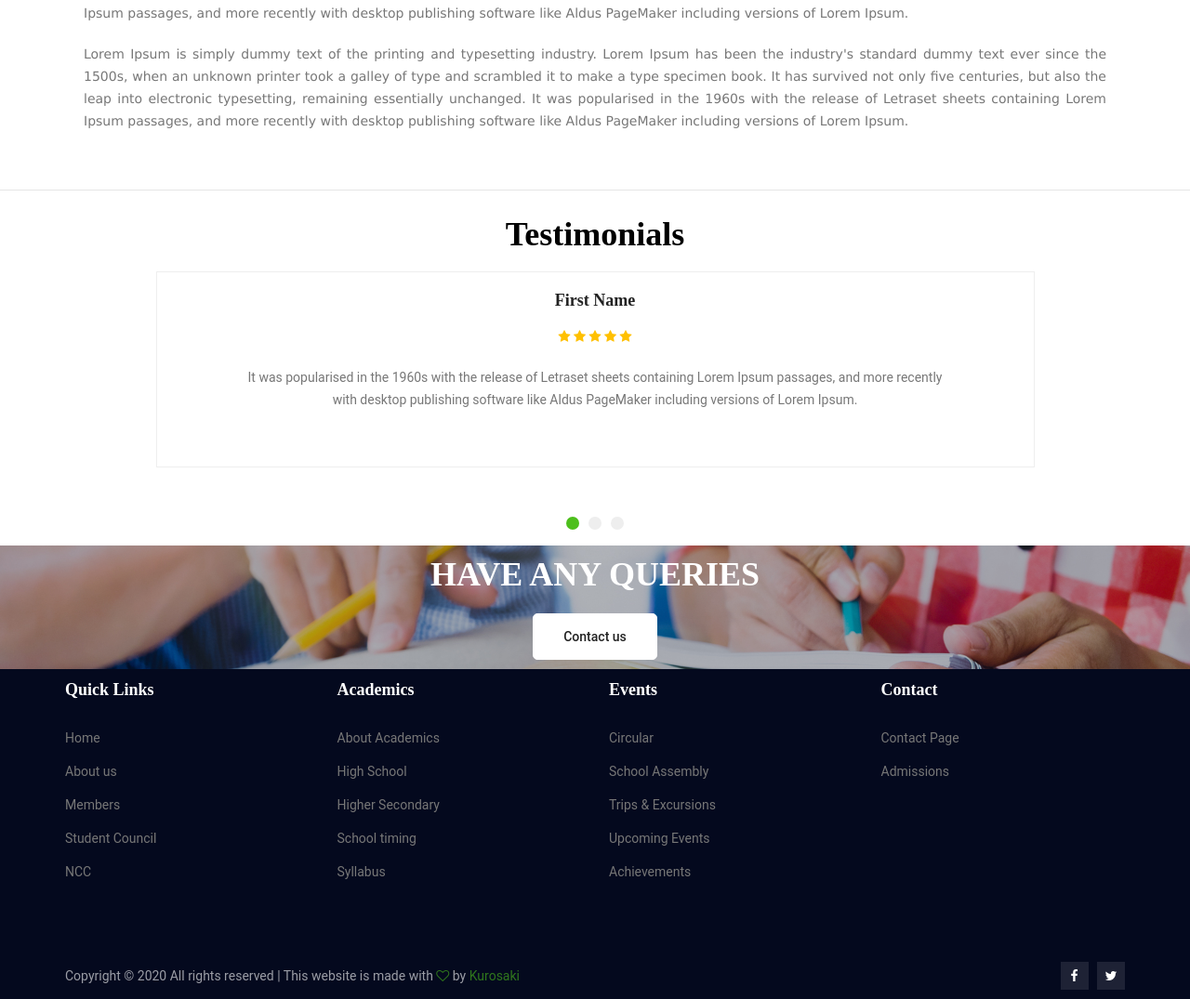
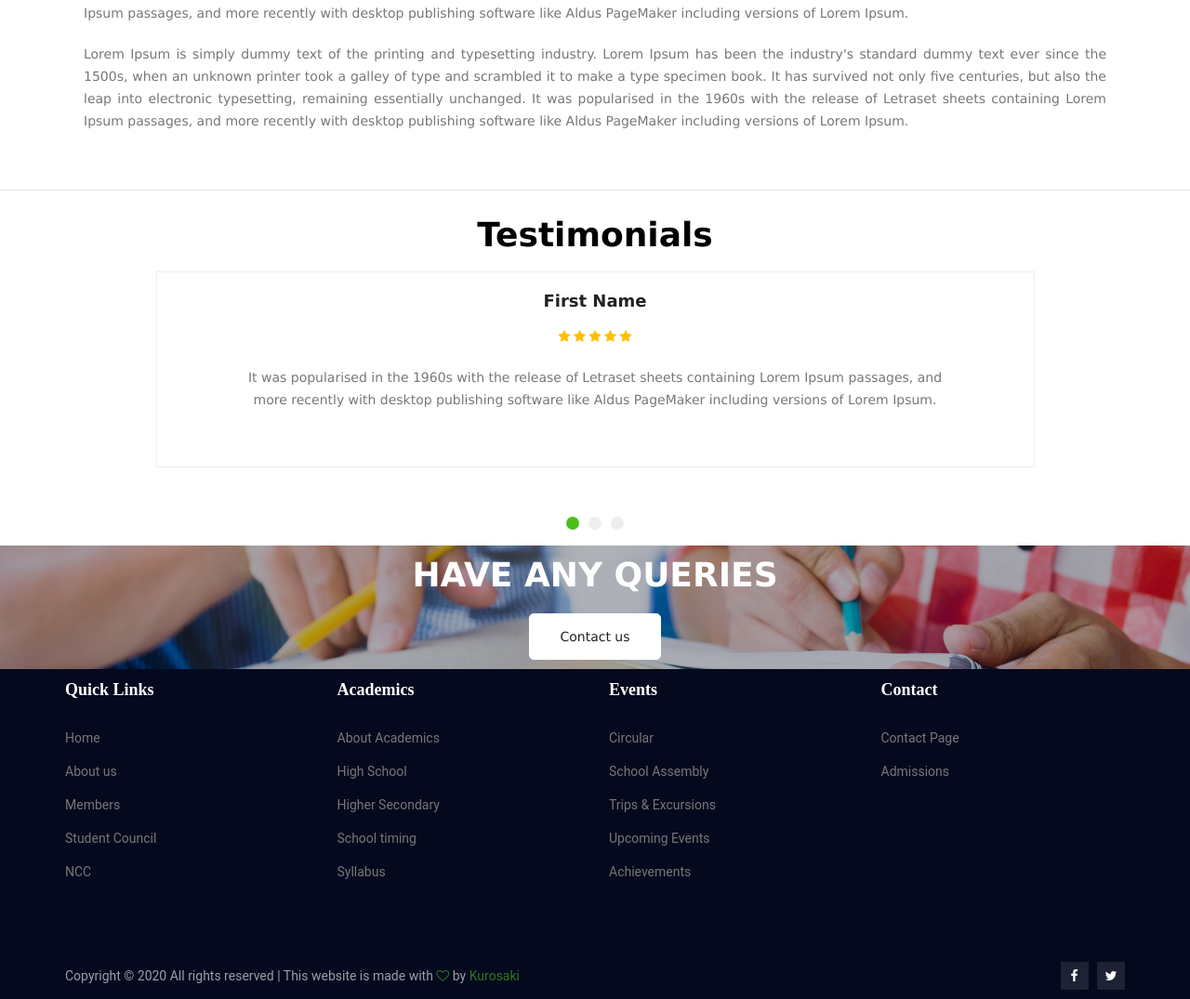
Before and after one commit to Kurosakicoder/ees, a Django app: page /about/ in a window 1280 px wide. Shown: the part 944-2019 px from the top of the page at 93% size. Run offline with Django 3.2, Linux system fonts and the light colour scheme; data comes from the database, SQL or seed files in the repository; some libraries are stand-ins or nearby versions.

Commit message:
styles added2

```diff
--- a/school/templates/school/about.html
+++ b/school/templates/school/about.html
@@ -41,7 +41,8 @@
 				<div class="card" style="flex: 1; ">
 					<div class="card-body">
 						<h2 class="card-title text-justify"
-							style="color: black; font-family: 'Lucida Sans', 'Lucida Sans Regular', 'Lucida Grande', 'Lucida Sans Unicode', Geneva, Verdana, sans-serif;"">{{about.header_school|safe|escape}}
+							style="color: black; font-family: 'Lucida Sans', 'Lucida Sans Regular', 'Lucida Grande', 'Lucida Sans Unicode', Geneva, Verdana, sans-serif;">
+							{{about.header_school|safe|escape}}
 						</h2>
 						<br>
 						<p class=" card-text"
@@ -73,13 +74,17 @@
 <hr>
 <section class="testimonials_area p_120">
 	<div class="container">
-		<h1 style="color: black; text-align: center;">Testimonials</h1>
+		<h1
+			style="color: black; text-align: center; font-family: 'Lucida Sans', 'Lucida Sans Regular', 'Lucida Grande', 'Lucida Sans Unicode', Geneva, Verdana, sans-serif;">
+			Testimonials</h1>
 		<div class="testi_slider owl-carousel">
 
 			<div class="item">
 				<div class="testi_item">
 
-					<h4>{{about.testimony_name_one}}</h4>
+					<h4
+						style="font-family: 'Lucida Sans', 'Lucida Sans Regular', 'Lucida Grande', 'Lucida Sans Unicode', Geneva, Verdana, sans-serif;">
+						{{about.testimony_name_one}}</h4>
 					<ul class="list">
 						<li><a href="#"><i class="fa fa-star"></i></a></li>
 						<li><a href="#"><i class="fa fa-star"></i></a></li>
@@ -87,14 +92,18 @@
 						<li><a href="#"><i class="fa fa-star"></i></a></li>
 						<li><a href="#"><i class="fa fa-star"></i></a></li>
 					</ul>
-					<p>{{about.testimony_details_one|safe|escape}}</p>
+					<p
+						style="font-family: 'Lucida Sans', 'Lucida Sans Regular', 'Lucida Grande', 'Lucida Sans Unicode', Geneva, Verdana, sans-serif;">
+						{{about.testimony_details_one|safe|escape}}</p>
 				</div>
 			</div>
 
 			<div class="item">
 				<div class="testi_item">
 
-					<h4>{{about.testimony_name_two}}</h4>
+					<h4
+						style="font-family: 'Lucida Sans', 'Lucida Sans Regular', 'Lucida Grande', 'Lucida Sans Unicode', Geneva, Verdana, sans-serif;">
+						{{about.testimony_name_two}}</h4>
 					<ul class="list">
 						<li><a href="#"><i class="fa fa-star"></i></a></li>
 						<li><a href="#"><i class="fa fa-star"></i></a></li>
@@ -102,13 +111,17 @@
 						<li><a href="#"><i class="fa fa-star"></i></a></li>
 						<li><a href="#"><i class="fa fa-star"></i></a></li>
 					</ul>
-					<p>{{about.testimony_details_two|safe|escape}}</p>
+					<p
+						style="font-family: 'Lucida Sans', 'Lucida Sans Regular', 'Lucida Grande', 'Lucida Sans Unicode', Geneva, Verdana, sans-serif;">
+						{{about.testimony_details_two|safe|escape}}</p>
 				</div>
 			</div>
 			<div class="item">
 				<div class="testi_item">
 
-					<h4>{{about.testimony_name_three}}</h4>
+					<h4
+						style="font-family: 'Lucida Sans', 'Lucida Sans Regular', 'Lucida Grande', 'Lucida Sans Unicode', Geneva, Verdana, sans-serif;">
+						{{about.testimony_name_three}}</h4>
 					<ul class="list">
 						<li><a href="#"><i class="fa fa-star"></i></a></li>
 						<li><a href="#"><i class="fa fa-star"></i></a></li>
@@ -116,7 +129,9 @@
 						<li><a href="#"><i class="fa fa-star"></i></a></li>
 						<li><a href="#"><i class="fa fa-star"></i></a></li>
 					</ul>
-					<p>{{about.testimony_details_three|safe|escape}}</p>
+					<p
+						style="font-family: 'Lucida Sans', 'Lucida Sans Regular', 'Lucida Grande', 'Lucida Sans Unicode', Geneva, Verdana, sans-serif;">
+						{{about.testimony_details_three|safe|escape}}</p>
 				</div>
 			</div>
 
@@ -129,8 +144,12 @@
 <section class="impress_area p_120">
 	<div class="container">
 		<div class="impress_inner text-center">
-			<h2>HAVE ANY QUERIES</h2>
-			<a class="main_btn2" href="{% url 'contact:contact' %}">Contact us</a>
+			<h2
+				style="font-family: 'Lucida Sans', 'Lucida Sans Regular', 'Lucida Grande', 'Lucida Sans Unicode', Geneva, Verdana, sans-serif;">
+				HAVE ANY QUERIES</h2>
+			<a class="main_btn2" href="{% url 'contact:contact' %}"
+				style="font-family: 'Lucida Sans', 'Lucida Sans Regular', 'Lucida Grande', 'Lucida Sans Unicode', Geneva, Verdana, sans-serif;">Contact
+				us</a>
 		</div>
 	</div>
 </section>
```
